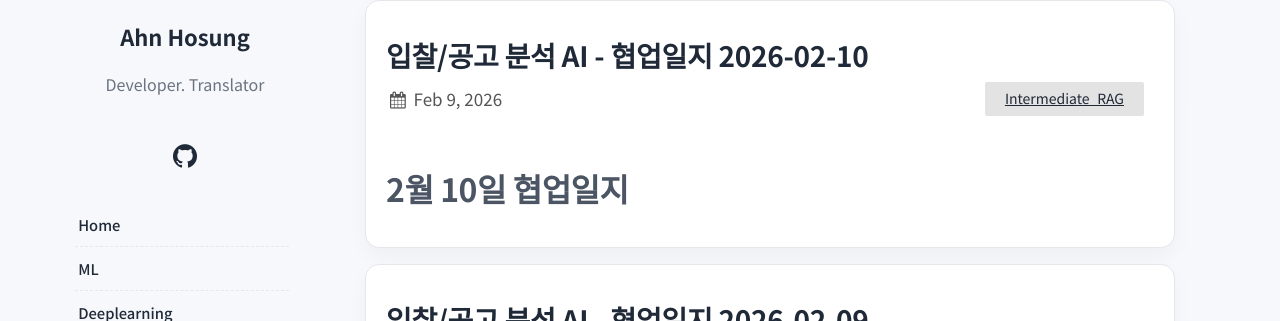
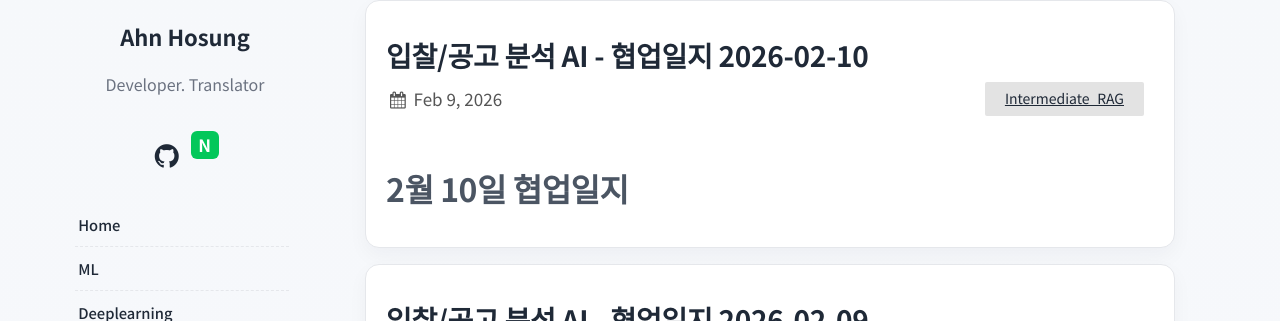
Before and after one commit to hobi2k/hobi2k.github.io, a Jekyll site: the page built from index.md, in a window 1280 px wide. Shown: the part 103-424 px from the top of the page. Built offline with Jekyll 4.4.1, drawn with Linux system fonts in a browser that asks for light colours.

Commit message:
feat: 네이버링크 추가

```diff
--- a/_config.yml
+++ b/_config.yml
@@ -67,6 +67,7 @@ plainwhite:
   social_links:
     #twitter: samarsault
     github: hobi2k
+    naver_blog: https://blog.naver.com/ahnhs2k
     #linkedIn: in/samarsault
     #dribbble: jekyll
     #flickr:   jekyll
--- a/_layouts/default.html
+++ b/_layouts/default.html
@@ -39,6 +39,13 @@
         <a href="https://github.com/{{ site.plainwhite.social_links.github }}" target="_blank">
           <li>
             <i class="icon-github-circled"></i>
+          </li>
+        </a>
+        {%- endif -%}
+        {%- if site.plainwhite.social_links.naver_blog -%}
+        <a href="{{ site.plainwhite.social_links.naver_blog }}" target="_blank" rel="noopener noreferrer" aria-label="Naver Blog">
+          <li>
+            <span class="icon-naver">N</span>
           </li>
         </a>
         {%- endif -%}
--- a/_sass/dark.scss
+++ b/_sass/dark.scss
@@ -40,6 +40,11 @@
 
 	.social [class^="icon-"] {
 		color: $dark_text_color
+	}
+
+	.social .icon-naver {
+		background-color: #03c75a;
+		color: #fff;
 	}
 
 	#posts-label {
--- a/_sass/plain.scss
+++ b/_sass/plain.scss
@@ -144,11 +144,27 @@ main {
   justify-content: center;
   a {
     margin-bottom: .5em;
+    margin-right: 0.25em;
+    text-decoration: none;
   }
   li {
     i {
       font-size: 28px;
     }
+  }
+  .icon-naver {
+    display: inline-flex;
+    width: 28px;
+    height: 28px;
+    border-radius: 6px;
+    align-items: center;
+    justify-content: center;
+    font-size: 17px;
+    font-weight: 700;
+    line-height: 1;
+    background-color: #03c75a;
+    color: #ffffff;
+    font-family: "Noto Sans KR", "Noto Sans JP", sans-serif;
   }
 }
 
@@ -406,7 +422,7 @@ table {
   }
   th {
     background-color: #eee;
-    font-family: Raleway;
+    font-family: "Noto Sans KR", "Noto Sans JP", sans-serif;
   }
 }
 
```
